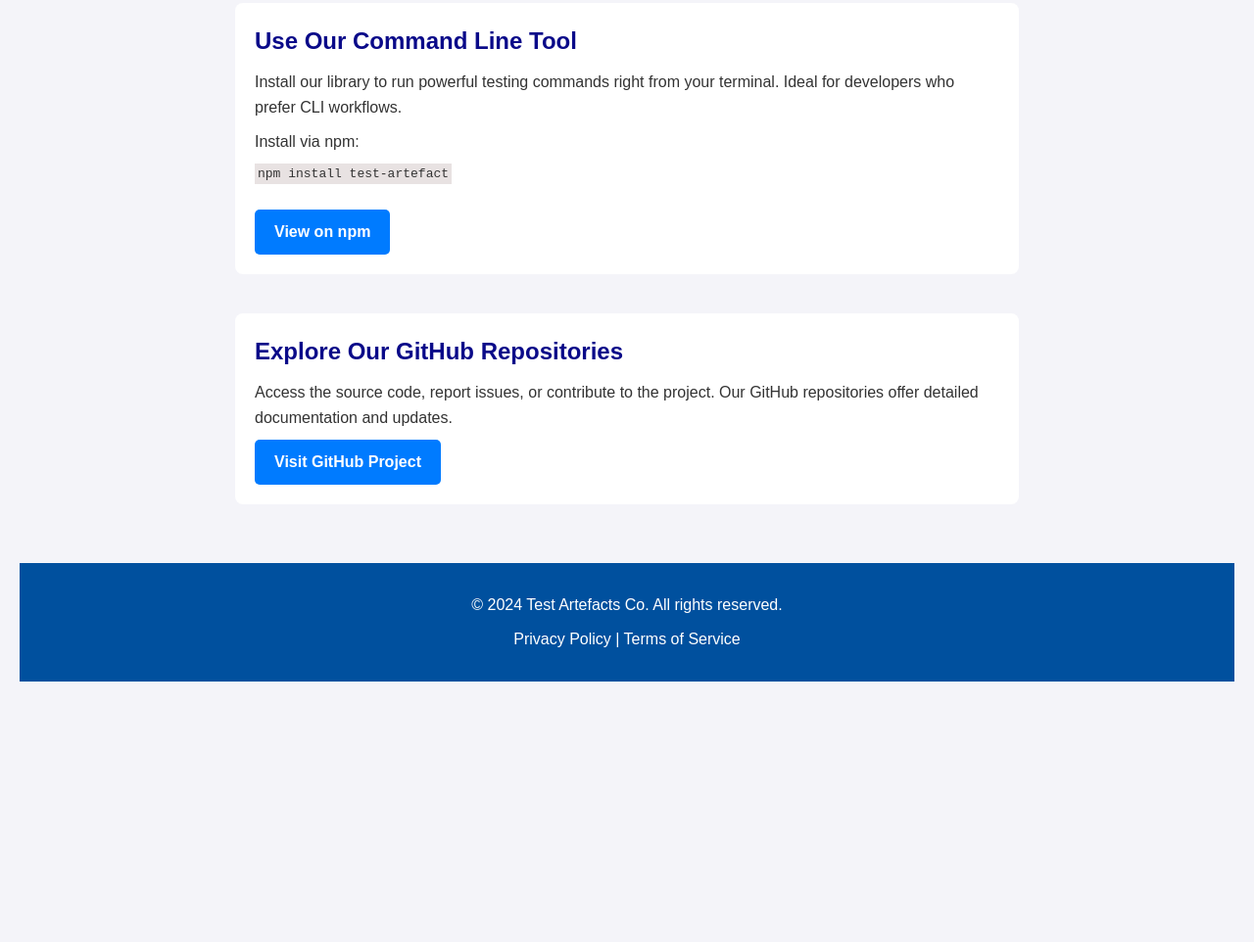
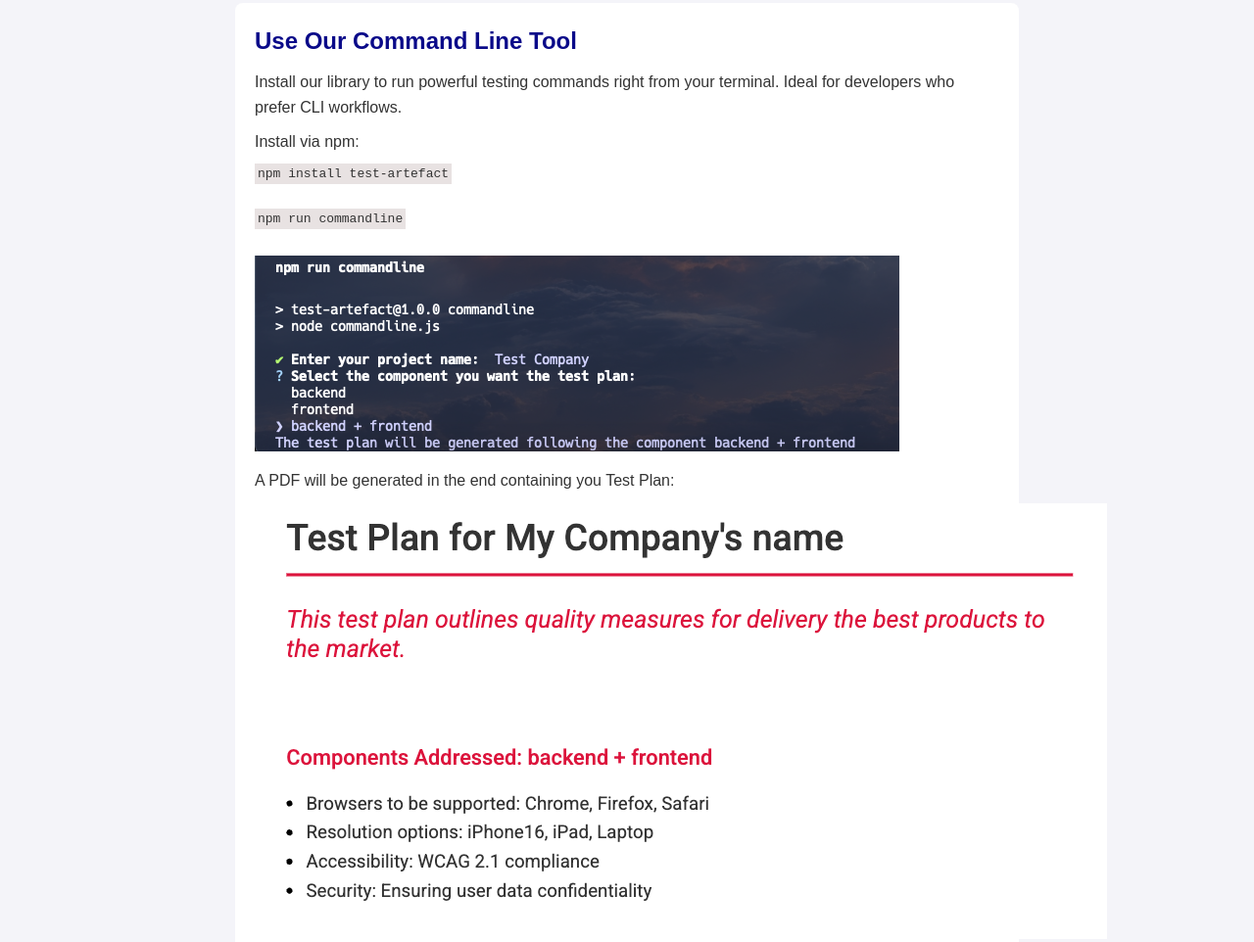
Before and after one commit to test-artifacts/artifacts-test-site, a plain HTML site: page index.html in a window 1280 px wide. Shown: the part 415-1377 px from the top of the page at 98% size. Before the commit the page ends 1111 px from the top, so only its background shows below. Drawn offline with Linux system fonts and the light colour scheme.

Commit message:
adding image examples

```diff
--- a/index.html
+++ b/index.html
@@ -97,6 +97,10 @@
             <p>Install our library to run powerful testing commands right from your terminal. Ideal for developers who prefer CLI workflows.</p>
             <p>Install via npm:</p>
             <pre><code>npm install test-artefact</code></pre></br>
+            <pre><code>npm run commandline</code></pre></br>
+            <img src="commandline-example.png" alt="Test"></br>
+            <p>A PDF will be generated in the end containing you Test Plan:</p>
+            <img src="test-plan-example.png" alt="Test"></br>
             <a href="https://www.npmjs.com/package/test-artefact/" target="_blank" class="btn">View on npm</a>
         </section>
 
```
Also changed, not shown: commandline-example.png (added), test-plan-example.png (added).
